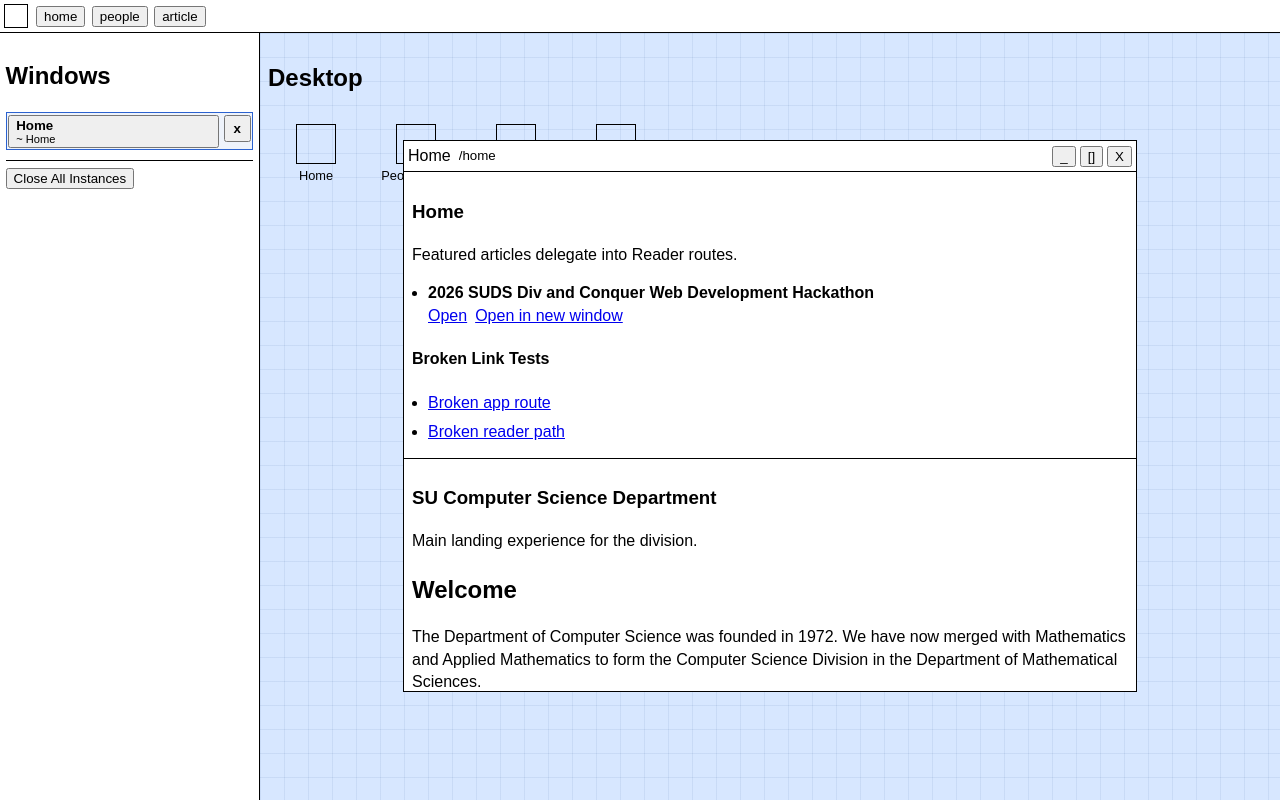
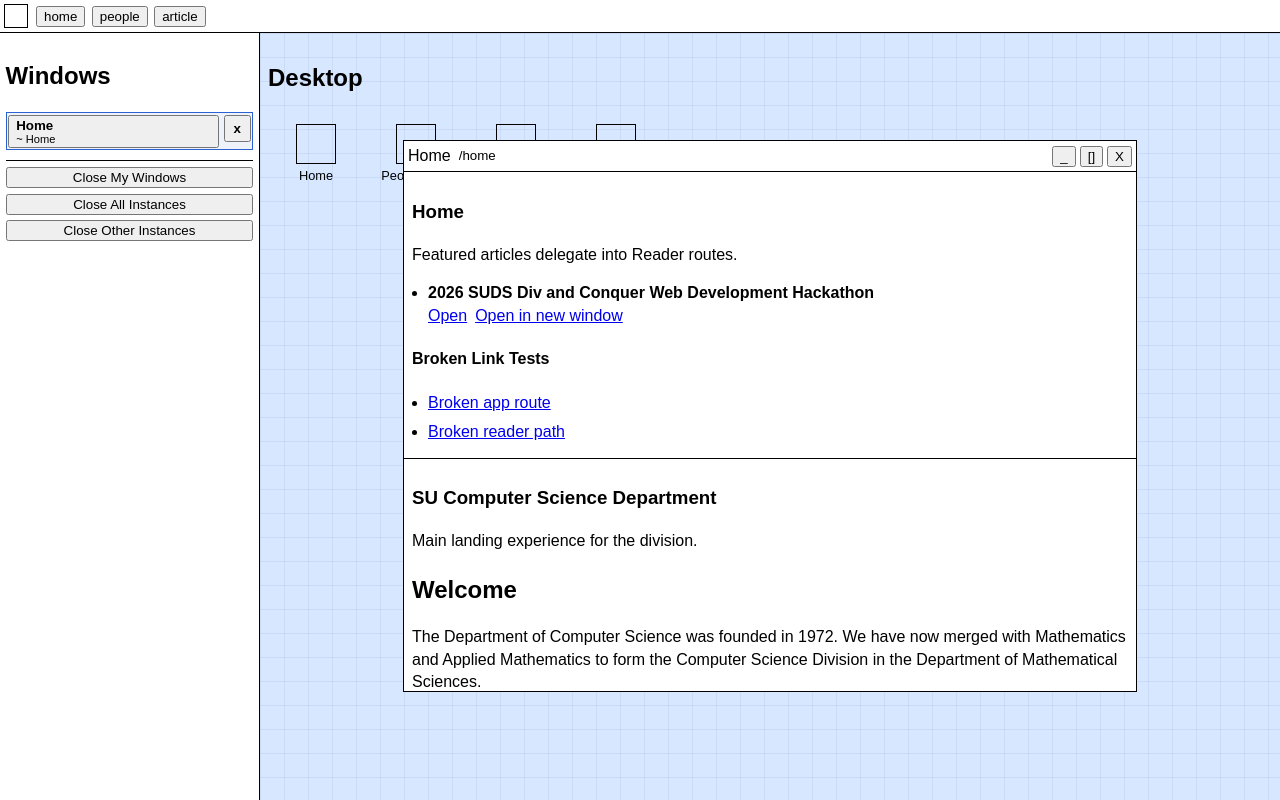
Before and after one commit to vanRooijen/su-cs-practice, a Svelte app: page /home in a window 1280 px wide. Built offline with nearby package versions, Linux system fonts and the light colour scheme.

Commit message:
Cross tab closing attempt 2

```diff
--- a/src/App.svelte
+++ b/src/App.svelte
@@ -12,6 +12,7 @@
   const WINDOW_CONTROL_CHANNEL_NAME = 'su-cs-window-control';
   const WINDOW_CONTROL_PROTOCOL = 'su-cs-window-control-v1';
   const WINDOW_CONTROL_TYPE_CLOSE_ALL = 'close-all-instances';
+  const WINDOW_CONTROL_TYPE_CLOSE_OWNED = 'close-owned-windows';
   const GLOBAL_CLOSE_BROADCAST_GRACE_MS = 140;
 
   let stopRouteSubscription = () => {};
@@ -79,33 +80,54 @@
     }
   }
 
-  function broadcastCloseAllInstances() {
+  function broadcastWindowControl(type) {
     if (!windowControlChannel) {
-      return;
+      return false;
     }
 
     try {
       windowControlChannel.postMessage({
         protocol: WINDOW_CONTROL_PROTOCOL,
-        type: WINDOW_CONTROL_TYPE_CLOSE_ALL,
+        type,
         sourceRuntimeId: runtimeId,
         sentAt: Date.now(),
       });
+      return true;
     } catch {
       // Ignore cross-tab control broadcast failures.
+      return false;
     }
   }
 
-  function requestGlobalCloseAllApplications() {
-    void closeAllApplications({
+  function requestCloseOwnedApplications() {
+    void closeOwnedApplications({
       initiatedByRemote: false,
-      broadcastToPeers: true,
+      clearPersistence: false,
+      broadcastType: null,
     });
   }
 
-  async function closeAllApplications(options = {}) {
+  function requestGlobalCloseAllApplications() {
+    void closeOwnedApplications({
+      initiatedByRemote: false,
+      clearPersistence: true,
+      broadcastType: WINDOW_CONTROL_TYPE_CLOSE_ALL,
+      restartPersistenceCycle: true,
+    });
+  }
+
+  function requestCloseOtherInstances() {
+    const didBroadcast = broadcastWindowControl(WINDOW_CONTROL_TYPE_CLOSE_OWNED);
+    if (!didBroadcast) {
+      showCloseAllNotice('Could not reach other tabs in this browser.');
+    }
+  }
+
+  async function closeOwnedApplications(options = {}) {
     const initiatedByRemote = options.initiatedByRemote === true;
-    const broadcastToPeers = options.broadcastToPeers !== false;
+    const clearPersistence = options.clearPersistence === true;
+    const broadcastType = typeof options.broadcastType === 'string' ? options.broadcastType : null;
+    const restartPersistenceCycle = options.restartPersistenceCycle === true;
 
     if (isClosingAll) {
       return;
@@ -114,9 +136,18 @@
     isClosingAll = true;
 
     try {
-      if (!initiatedByRemote && broadcastToPeers) {
-        broadcastCloseAllInstances();
+      if (!initiatedByRemote && broadcastType) {
+        const didBroadcast = broadcastWindowControl(broadcastType);
+        if (!didBroadcast) {
+          showCloseAllNotice('Could not reach other tabs in this browser.');
+        }
         await wait(GLOBAL_CLOSE_BROADCAST_GRACE_MS);
+      }
+
+      if (!clearPersistence && !restartPersistenceCycle) {
+        windowManager.closeAllWindows();
+        navigateToDesktop({ replace: true, forceEmit: true });
+        return;
       }
 
       try {
@@ -128,7 +159,7 @@
       persistenceController = null;
       let shouldRestoreOnStart = false;
 
-      if (!initiatedByRemote) {
+      if (clearPersistence && !initiatedByRemote) {
         let clearResult = { ok: false, reason: 'delete-error' };
 
         try {
@@ -167,7 +198,7 @@
         return;
       }
 
-      if (message.protocol !== WINDOW_CONTROL_PROTOCOL || message.type !== WINDOW_CONTROL_TYPE_CLOSE_ALL) {
+      if (message.protocol !== WINDOW_CONTROL_PROTOCOL) {
         return;
       }
 
@@ -177,9 +208,19 @@
         return;
       }
 
-      void closeAllApplications({
+      if (
+        message.type !== WINDOW_CONTROL_TYPE_CLOSE_ALL &&
+        message.type !== WINDOW_CONTROL_TYPE_CLOSE_OWNED
+      ) {
+        return;
+      }
+
+      const restartPersistenceForMessage = message.type === WINDOW_CONTROL_TYPE_CLOSE_ALL;
+      void closeOwnedApplications({
         initiatedByRemote: true,
-        broadcastToPeers: false,
+        clearPersistence: false,
+        broadcastType: null,
+        restartPersistenceCycle: restartPersistenceForMessage,
       });
     };
 
@@ -221,7 +262,11 @@
   });
 </script>
 
-<WindowManager onCloseAll={requestGlobalCloseAllApplications} />
+<WindowManager
+  onCloseOwned={requestCloseOwnedApplications}
+  onCloseAllInstances={requestGlobalCloseAllApplications}
+  onCloseOtherInstances={requestCloseOtherInstances}
+/>
 {#if closeAllNotice}
   <p class="session-warning" role="status" aria-live="polite">{closeAllNotice}</p>
 {/if}
--- a/src/components/WindowManager.svelte
+++ b/src/components/WindowManager.svelte
@@ -6,7 +6,9 @@
   import { windowManager } from '../lib/window/windowManagerStore.js';
   import AppWindow from './AppWindow.svelte';
 
-  export let onCloseAll = null;
+  export let onCloseOwned = null;
+  export let onCloseAllInstances = null;
+  export let onCloseOtherInstances = null;
 
   const runtimeId = windowManager.getRuntimeId?.() ?? null;
 
@@ -156,12 +158,28 @@
     closeContextMenu();
   }
 
-  function handleCloseAll() {
-    if (typeof onCloseAll !== 'function') {
+  function handleCloseOwned() {
+    if (typeof onCloseOwned !== 'function') {
       return;
     }
 
-    onCloseAll();
+    onCloseOwned();
+  }
+
+  function handleCloseAllInstances() {
+    if (typeof onCloseAllInstances !== 'function') {
+      return;
+    }
+
+    onCloseAllInstances();
+  }
+
+  function handleCloseOtherInstances() {
+    if (typeof onCloseOtherInstances !== 'function') {
+      return;
+    }
+
+    onCloseOtherInstances();
   }
 
   function openContextLink() {
@@ -431,7 +449,9 @@
       {/each}
 
       <div class="sidebar-actions">
-        <button type="button" on:click={handleCloseAll}>Close All Instances</button>
+        <button type="button" on:click={handleCloseOwned}>Close My Windows</button>
+        <button type="button" on:click={handleCloseAllInstances}>Close All Instances</button>
+        <button type="button" on:click={handleCloseOtherInstances}>Close Other Instances</button>
       </div>
     </aside>
 
@@ -580,6 +600,8 @@
     margin-top: 0.6rem;
     padding-top: 0.4rem;
     border-top: 1px solid;
+    display: grid;
+    gap: 0.35rem;
   }
 
   .entry-main {
```
